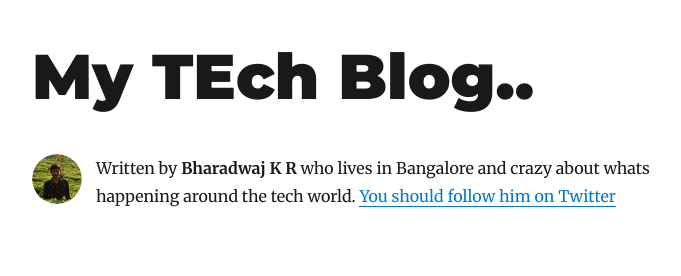
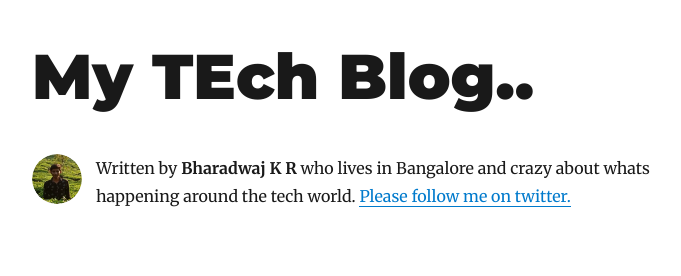
Before and after one commit to Bharadwaj07/my-blog, a Gatsby site: page / in a window 1280 px wide. Shown: the top 276 px of the page, without its empty margins (293-974 px from the left). Built offline with nearby package versions, Linux system fonts and the light colour scheme; Gatsby itself is replaced by a stand-in of ours; some packages are replaced by stand-ins of ours.

Commit message:
blog post edited

```diff
--- a/src/components/bio.js
+++ b/src/components/bio.js
@@ -60,7 +60,7 @@ const Bio = () => {
         Written by <strong>{author.name}</strong> {author.summary}
         {` `}
         <a href={`https://twitter.com/${social.twitter}`}>
-          You should follow him on Twitter
+          Please follow me on twitter.
         </a>
       </p>
     </div>
```
